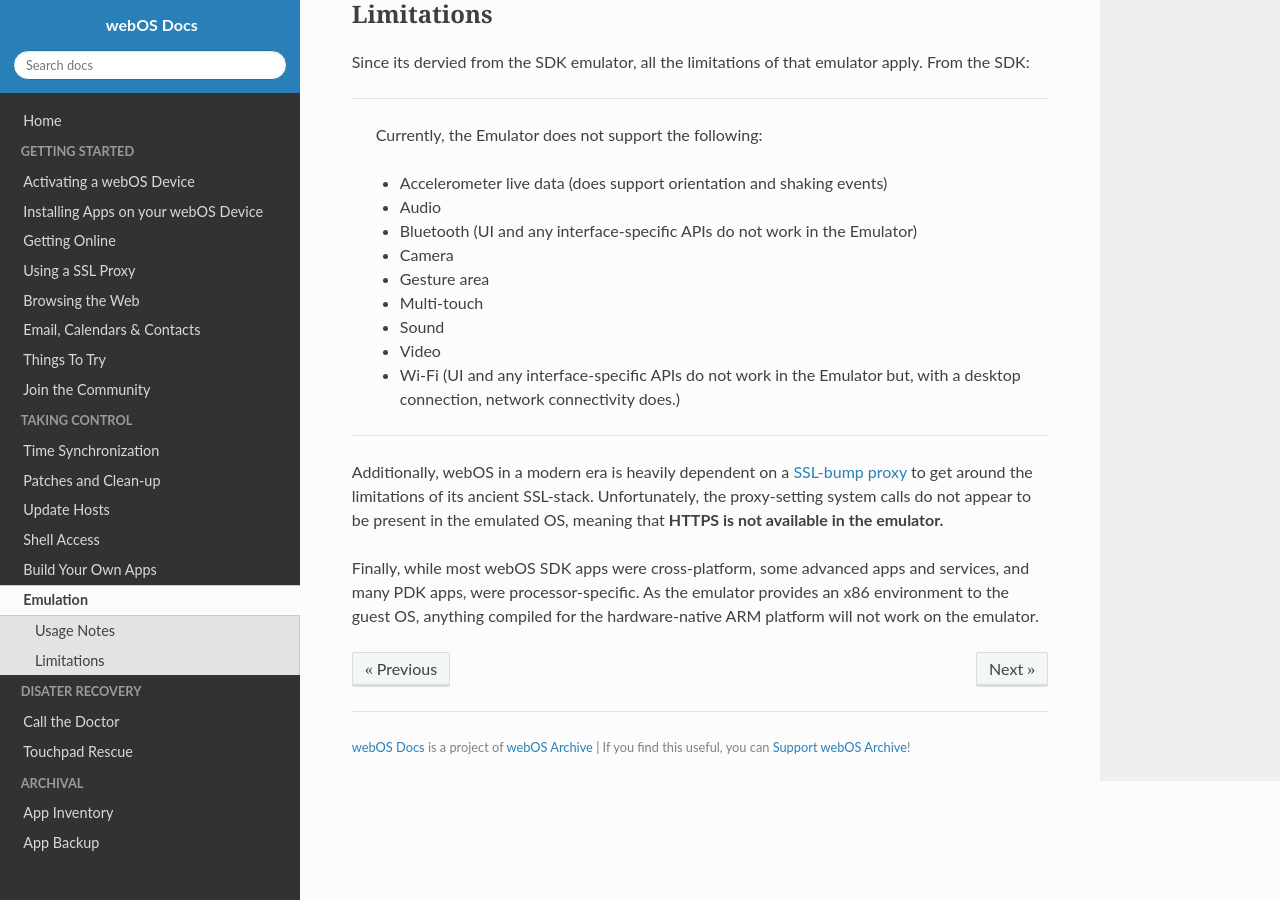
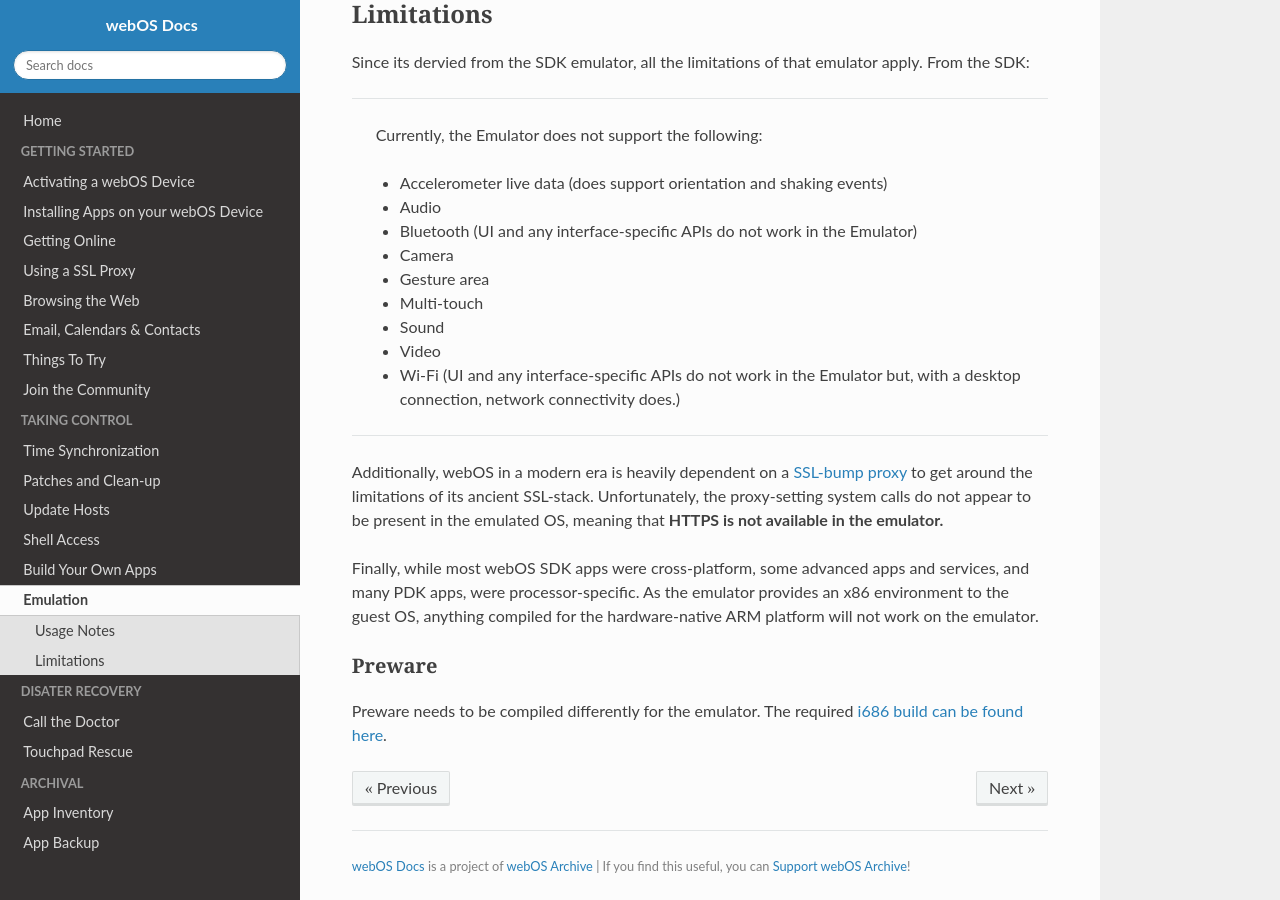
Before and after one commit to webOSArchive/webos-docs, an MkDocs documentation site: the page built from docs/emulator.md, in a window 1280 px wide and 900 px high, scrolled down 1444 px. Built offline with MkDocs 1.6.1, drawn with Linux system fonts in a browser that asks for light colours; nearby versions of some CDN libraries; some web fonts are replaced; library files that are not in the unit come from our copies.

Commit message:
update preware version info

```diff
--- a/docs/emulator.md
+++ b/docs/emulator.md
@@ -47,3 +47,7 @@ Since its dervied from the SDK emulator, all the limitations of that emulator ap
 Additionally, webOS in a modern era is heavily dependent on a <a href="http://www.webosarchive.org/proxy">SSL-bump proxy</a> to get around the limitations of its ancient SSL-stack. Unfortunately, the proxy-setting system calls do not appear to be present in the emulated OS, meaning that **HTTPS is not available in the emulator.**
 
 Finally, while most webOS SDK apps were cross-platform, some advanced apps and services, and many PDK apps, were processor-specific. As the emulator provides an x86 environment to the guest OS, anything compiled for the hardware-native ARM platform will not work on the emulator.
+
+### Preware
+
+Preware needs to be compiled differently for the emulator. The required <a href="http://www.webosarchive.org/activation">i686 build can be found here</a>.
```
Also changed, not shown: docs/appstores.md (+1 -1 lines).
